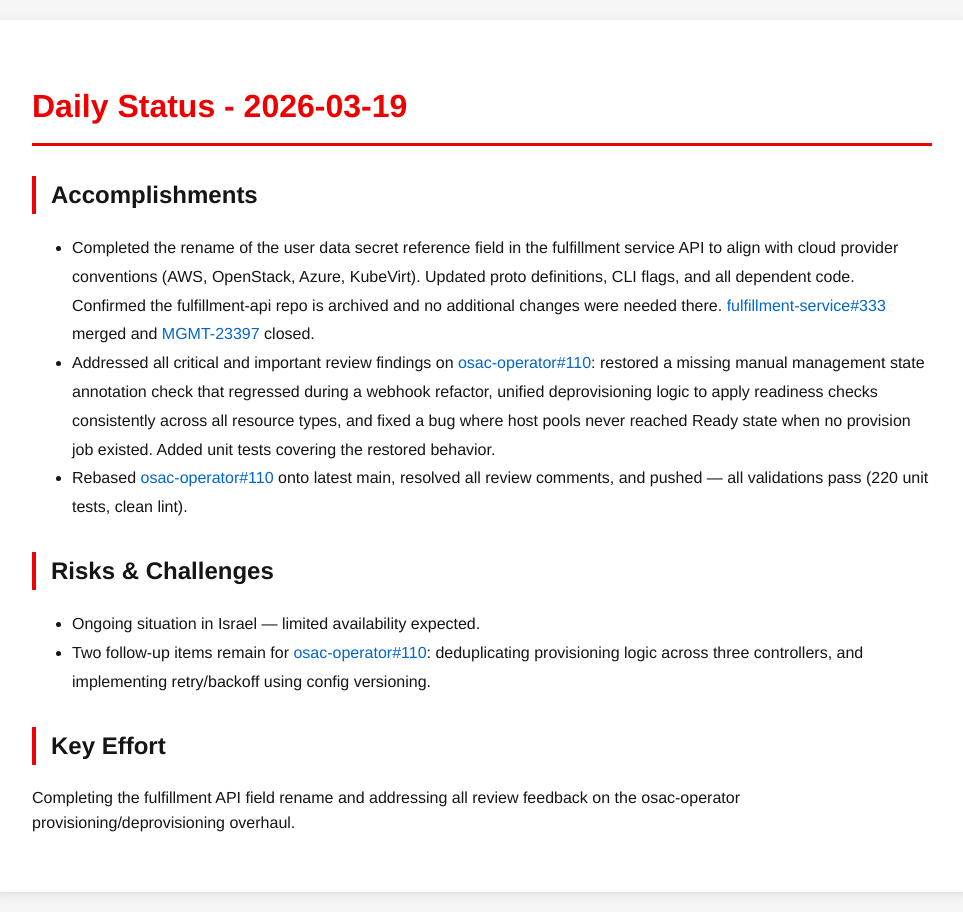
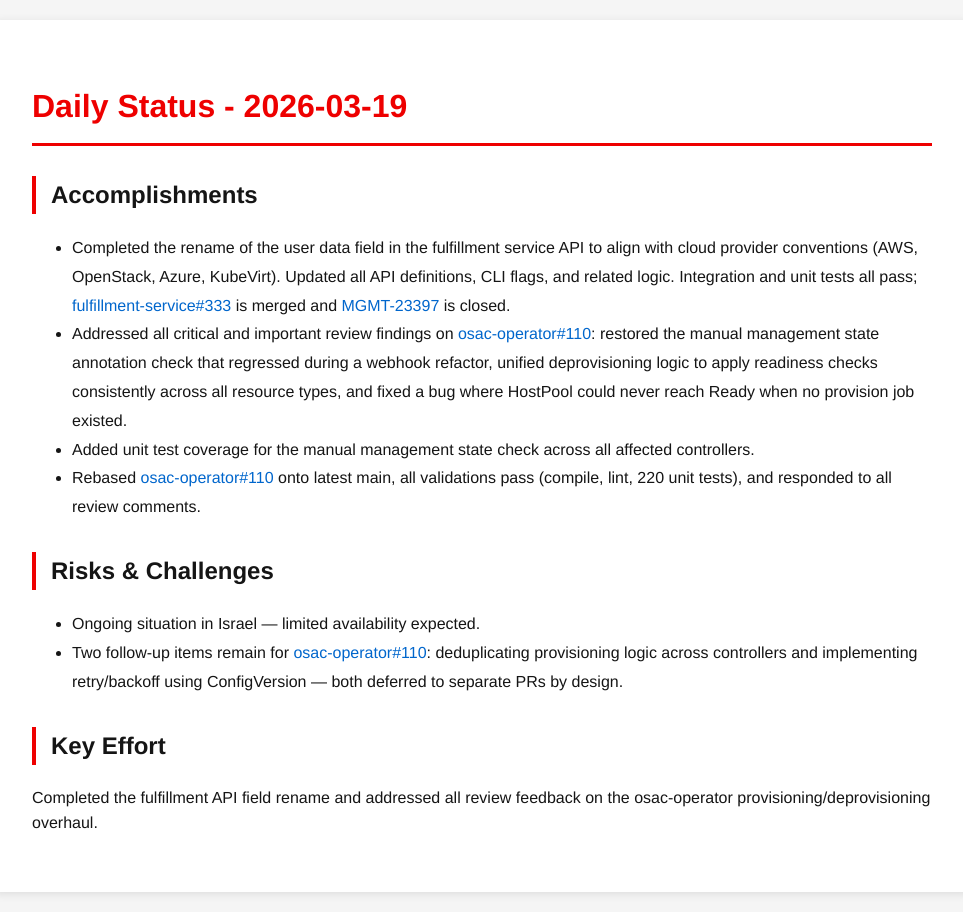
Before and after one commit to tzvatot/daily-status, a Jekyll site: the page built from 2026-03-19.md, in a window 1280 px wide. Shown: the whole page, without its empty margins (158-1121 px from the left). Built offline with Jekyll 4.4.1, drawn with Linux system fonts in a browser that asks for light colours.

Commit message:
Daily status update - 2026-03-19

```diff
--- a/2026-03-19.md
+++ b/2026-03-19.md
@@ -7,13 +7,14 @@ date: 2026-03-19
 # Daily Status - 2026-03-19
 
 ## Accomplishments
-- Completed the rename of the user data secret reference field in the fulfillment service API to align with cloud provider conventions (AWS, OpenStack, Azure, KubeVirt). Updated proto definitions, CLI flags, and all dependent code. Confirmed the fulfillment-api repo is archived and no additional changes were needed there. [fulfillment-service#333](https://github.com/osac-project/fulfillment-service/pull/333) merged and [MGMT-23397](https://issues.redhat.com/browse/MGMT-23397) closed.
-- Addressed all critical and important review findings on [osac-operator#110](https://github.com/osac-project/osac-operator/pull/110): restored a missing manual management state annotation check that regressed during a webhook refactor, unified deprovisioning logic to apply readiness checks consistently across all resource types, and fixed a bug where host pools never reached Ready state when no provision job existed. Added unit tests covering the restored behavior.
-- Rebased [osac-operator#110](https://github.com/osac-project/osac-operator/pull/110) onto latest main, resolved all review comments, and pushed — all validations pass (220 unit tests, clean lint).
+- Completed the rename of the user data field in the fulfillment service API to align with cloud provider conventions (AWS, OpenStack, Azure, KubeVirt). Updated all API definitions, CLI flags, and related logic. Integration and unit tests all pass; [fulfillment-service#333](https://github.com/osac-project/fulfillment-service/pull/333) is merged and [MGMT-23397](https://issues.redhat.com/browse/MGMT-23397) is closed.
+- Addressed all critical and important review findings on [osac-operator#110](https://github.com/osac-project/osac-operator/pull/110): restored the manual management state annotation check that regressed during a webhook refactor, unified deprovisioning logic to apply readiness checks consistently across all resource types, and fixed a bug where HostPool could never reach Ready when no provision job existed.
+- Added unit test coverage for the manual management state check across all affected controllers.
+- Rebased [osac-operator#110](https://github.com/osac-project/osac-operator/pull/110) onto latest main, all validations pass (compile, lint, 220 unit tests), and responded to all review comments.
 
 ## Risks & Challenges
 - Ongoing situation in Israel — limited availability expected.
-- Two follow-up items remain for [osac-operator#110](https://github.com/osac-project/osac-operator/pull/110): deduplicating provisioning logic across three controllers, and implementing retry/backoff using config versioning.
+- Two follow-up items remain for [osac-operator#110](https://github.com/osac-project/osac-operator/pull/110): deduplicating provisioning logic across controllers and implementing retry/backoff using ConfigVersion — both deferred to separate PRs by design.
 
 ## Key Effort
-Completing the fulfillment API field rename and addressing all review feedback on the osac-operator provisioning/deprovisioning overhaul.
+Completed the fulfillment API field rename and addressed all review feedback on the osac-operator provisioning/deprovisioning overhaul.
```
